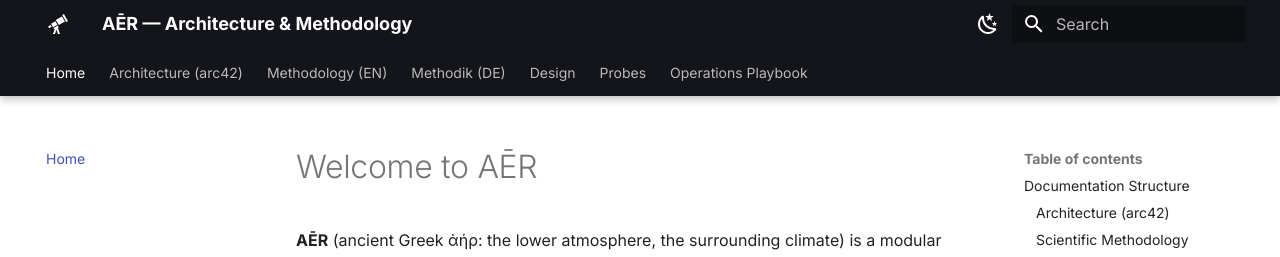
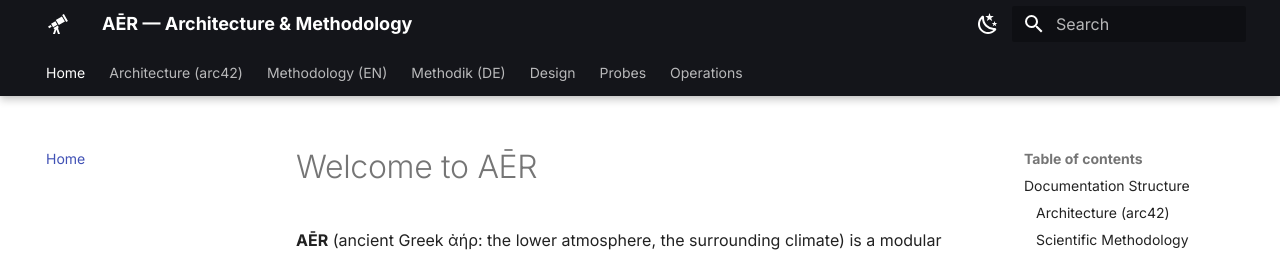
Before and after one commit to frogfromlake/aer, an MkDocs documentation site: the page built from docs/index.md, in a window 1280 px wide. Shown: the top 257 px of the page. Built offline with MkDocs 1.6.1 and Material for MkDocs 9.7.7, drawn with Linux system fonts in a browser that asks for light colours; part of the change alters nothing that is shown.

Commit message:
docs(mkdocs): register Scientific Operations Guide under Operations nav section

```diff
--- a/mkdocs.yml
+++ b/mkdocs.yml
@@ -235,6 +235,6 @@ nav:
   # ---------------------------------------------------------------------------
   # Operations
   # ---------------------------------------------------------------------------
-  - "Operations Playbook": operations_playbook.md
-  # Scientific Operations Guide — placeholder, to be added in Phase 71.
-  # - "Scientific Operations Guide": scientific_operations_guide.md
+  - "Operations":
+      - "Operations Playbook": operations_playbook.md
+      - "Scientific Operations Guide": scientific_operations_guide.md
```
